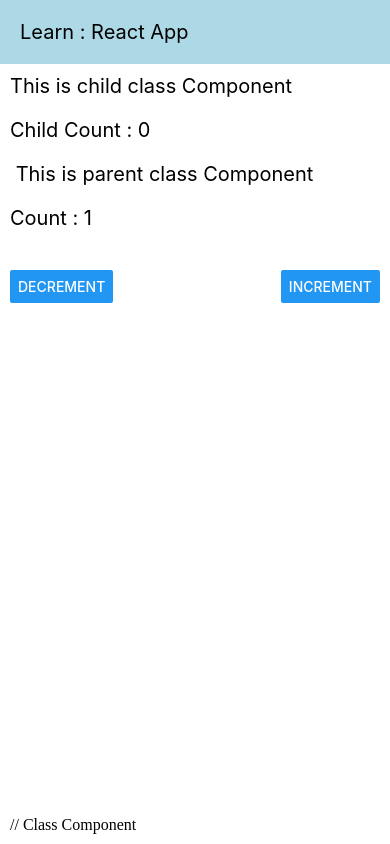
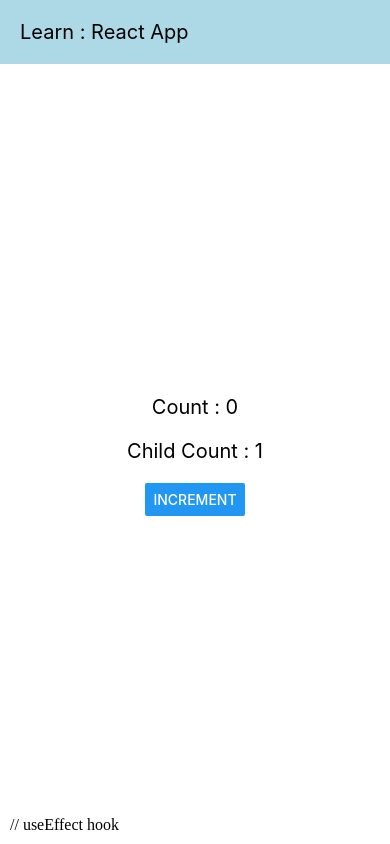
Before and after one commit to Synoize/learn-react-native-app, a React Native app: screen / in a window 390 px wide. Built offline with nearby package versions, Linux system fonts and the light colour scheme.

Commit message:
learn useEffect hook

```diff
--- a/App.jsx
+++ b/App.jsx
@@ -8,6 +8,8 @@ import Map from "./src/components/Map";
 import Grid from "./src/components/Grid";
 import SectionListApp from "./src/components/SectionList";
 import ClassComponent from "./src/components/ClassComponent";
+import UseStateHook from "./src/components/hooks/UseStateHook";
+import UseEffectHook from "./src/components/hooks/UseEffectHook";
 
 const App = () => {
 
@@ -21,8 +23,12 @@ const App = () => {
         {/* <Map/> // Map View */}
         {/* <Grid/> // Grid View */}
         {/* <SectionListApp/> //Section List */}
+        {/* <ClassComponent/> // Class Component */}
 
-        <ClassComponent/> // Class Component
+        {/* Hooks */}
+        {/* <UseStateHook/> // useState hook */}
+        <UseEffectHook/> // useEffect hook
+
       </View>
     </View>
   )
--- /dev/null
+++ b/src/components/hooks/UseEffectHook.jsx
@@ -0,0 +1,31 @@
+import { useEffect, useState } from "react";
+import { Button, Text, View } from "react-native"
+
+const UseEffectHook = () => {
+    const [count, setCount] = useState(0);
+    const [data, setData] = useState(0);
+
+    const handleIncrement = () => {
+        setCount(count + 1);
+    }
+
+    useEffect(() => {
+        setData(data + 1);
+    }, [count]);
+
+    return <View style={{ flex: 1, justifyContent: 'center', alignItems: 'center' }}>
+        <Text style={{ textAlign: 'center', fontSize: 20, marginVertical: 20 }}>Count : {count}</Text>
+        <Child data={data}/>
+
+        <Button title="Increment" onPress={handleIncrement} />
+    </View>
+}
+
+const Child = ({data}) => {
+
+    return <View>
+        <Text style={{ textAlign: 'center', fontSize: 20, marginBottom:20 }}>Child Count : {data}</Text>
+    </View>
+}
+
+export default UseEffectHook;
--- /dev/null
+++ b/src/components/hooks/UseStateHook.jsx
@@ -0,0 +1,25 @@
+import { useState } from "react";
+import { Button, Text, View } from "react-native"
+
+const UseStateHook = () => {
+    const [count, setCount] = useState(0);
+
+    const handleIncrement = () => {
+        setCount(count + 1);
+    }
+
+    const handleDecrement = () => {
+        setCount(count - 1);
+    }
+
+    return <View style={{flex:1, }}>
+        <Text style={{textAlign: 'center' ,fontSize:20}}>Count : {count}</Text>
+
+        <View style={{flex:1, flexDirection:'row', justifyContent: 'space-around',alignItems: 'center', marginVertical: 20 }}>
+            <Button title="Decrement" onPress={handleDecrement}/>
+            <Button title="Increment" onPress={handleIncrement}/>
+        </View>
+    </View>
+}
+
+export default UseStateHook;
```
